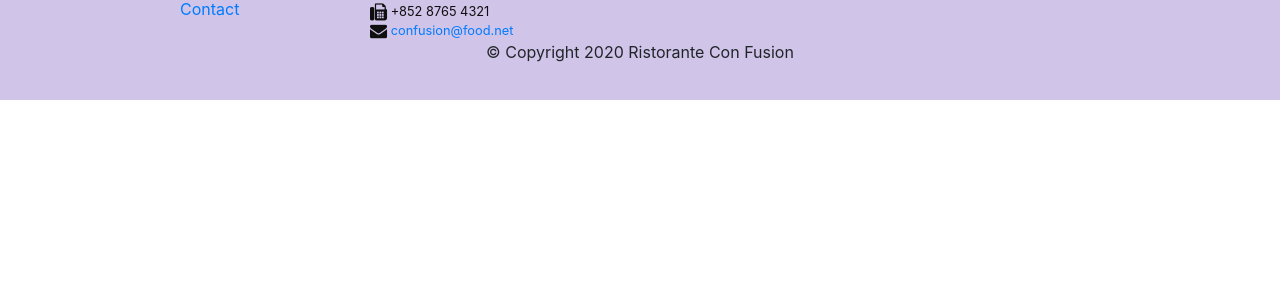
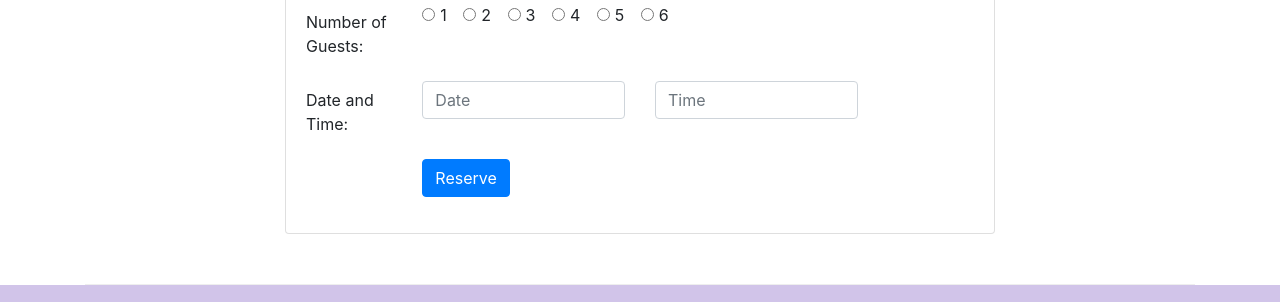
Before and after one commit to aldom7673/Bootstrap-test, a website: page index.html in a window 1280 px wide. Shown: the part 1661-1963 px from the top of the page. Before the commit the page ends 1761 px from the top, so only its background shows below. Drawn offline with nearby package versions, Linux system fonts and the light colour scheme.

Commit message:
Assignment 2

```diff
--- a/index.html
+++ b/index.html
@@ -41,8 +41,11 @@
                     <h1>Ristorante con Fusion</h1>
                     <p>We take inspiration from the World's best cuisines, and create a unique fusion experience. Our lipsmacking creations will tickle your culinary senses!</p>
                 </div>
-                <div class="col-12 col-sm align-self-center">
+                <div class="col-12 col-sm-3 align-self-center">
                     <img src="img/logo.png" class="img-fluid">
+                </div>
+                <div class="col-12 col-sm-3 align-self-center">
+                    <a href="#reservation" class="btn btn-warning btn-sm btn-block" role="button">Reserve Table</a>
                 </div>
             </div>
         </div>
@@ -58,7 +61,7 @@
                     <img class="d-flex mr-3 img-thumbnail align-self-center" src="img/uthappizza.png" alt="uthappizza" />
                     <div class="media-body">
                         <h2 class="mt-0"> Uthappizza <span class="badge badge-danger"> HOT <span class="badge badge-pill badge-secondary"> $4.99 </span>  </span> </h2>
-                        <p>A unique combination of Indian Uthappam (pancake) and Italian pizza, topped with Cerignola olives, ripe vine cherry tomatoes, Vidalia onion, Guntur chillies and Buffalo Paneer.</p>
+                        <p class="d-none d-sm-block">A unique combination of Indian Uthappam (pancake) and Italian pizza, topped with Cerignola olives, ripe vine cherry tomatoes, Vidalia onion, Guntur chillies and Buffalo Paneer.</p>
                     </div>
                 </div>
             </div>
@@ -66,12 +69,17 @@
 
 
         <div class="row row-content align-items-center">
-            <div class="col-12 col-sm-4 col-md-3">
+            <div class="col-12 col-sm-4 col-md-3 order-sm-first">
                 <h3>This Month's Promotions</h3>
             </div>
-            <div class="col col-sm col-md">
-                <h2>Weekend Grand Buffet</h2>
-                <p>Featuring mouthwatering combinations with a choice of five different salads, six enticing appetizers, six main entrees and five choicest desserts. Free flowing bubbly and soft drinks. All for just $19.99 per person </p>
+            <div class="col col-sm col-md order-sm-last">
+                <div class="media">
+                    <div class="media-body">
+                        <h2 class="mt-0"> Weekend Grand Buffet <span class="badge badge-danger"> NEW </span> </h2>
+                        <p class="d-none d-sm-block">Featuring mouthwatering combinations with a choice of five different salads, six enticing appetizers, six main entrees and five choicest desserts. Free flowing bubbly and soft drinks. All for just $19.99 per person </p>
+                    </div>
+                    <img class="d-flex mr-3 img-thumbnail align-self-center" src="img/buffet.png" alt="buffet" />
+                </div>
             </div>
         </div>
 
@@ -85,7 +93,63 @@
                     <div class="media-body">
                         <h2 class="mt-0"> Alberto Somayya </h2>
                         <h4>Executive Chef</h4>
-                        <p>Award winning three-star Michelin chef with wide International experience having worked closely with whos-who in the culinary world, he specializes in creating mouthwatering Indo-Italian fusion experiences. </p>
+                        <p class="d-none d-sm-block">Award winning three-star Michelin chef with wide International experience having worked closely with whos-who in the culinary world, he specializes in creating mouthwatering Indo-Italian fusion experiences. </p>
+                    </div>
+                </div>
+            </div>
+        </div>
+
+        <div class="row row-content" id="reservation">
+            <div class="offset-md-2 col-sm-8">
+                <div class="card">
+                    <h3 class="card-header bg-warning text-white"> Reserve a Table </h3>
+                    <div class="card-body">
+                        <form>
+                            <div class="form-group row">
+                                <label for="inlineRadioOptions" class="col-md-2 col-form-label"> Number of Guests: </label>
+                                <div class="col-12 col-sm-8">
+                                    <div class="form-check form-check-inline">
+                                        <input class="form-check-input" type="radio" name="inlineRadioOptions" id="inlineRadio1" value="1">
+                                        <label class="form-check-label" for="inlineRadio1">1</label>
+                                      </div>
+                                      <div class="form-check form-check-inline">
+                                        <input class="form-check-input" type="radio" name="inlineRadioOptions" id="inlineRadio2" value="2">
+                                        <label class="form-check-label" for="inlineRadio2">2</label>
+                                      </div>
+                                      <div class="form-check form-check-inline">
+                                        <input class="form-check-input" type="radio" name="inlineRadioOptions" id="inlineRadio3" value="3">
+                                        <label class="form-check-label" for="inlineRadio3">3</label>
+                                      </div>
+                                      <div class="form-check form-check-inline">
+                                        <input class="form-check-input" type="radio" name="inlineRadioOptions" id="inlineRadio4" value="4">
+                                        <label class="form-check-label" for="inlineRadio4">4</label>
+                                      </div>
+                                      <div class="form-check form-check-inline">
+                                        <input class="form-check-input" type="radio" name="inlineRadioOptions" id="inlineRadio5" value="5">
+                                        <label class="form-check-label" for="inlineRadio5">5</label>
+                                      </div>
+                                      <div class="form-check form-check-inline">
+                                        <input class="form-check-input" type="radio" name="inlineRadioOptions" id="inlineRadio6" value="6">
+                                        <label class="form-check-label" for="inlineRadio6">6</label>
+                                      </div>
+                                </div>
+                            </div>
+
+                            <div class="form-group row">
+                                <label for="date" class="col-md-2 col-form-label"> Date and Time: </label>
+                                <div class="col-md-4">
+                                    <input type="text" class="form-control" id="date" name="date" placeholder="Date" />
+                                </div>
+                                <div class="col-md-4">
+                                    <input type="text" class="form-control" id="time" name="Time" placeholder="Time" />
+                                </div>
+                            </div>
+                            <div class="form-group row">
+                                <div class="offset-md-2 col-md-10">
+                                    <button type="submit" class="btn btn-primary"> Reserve </button>
+                                </div>
+                            </div>
+                        </form>
                     </div>
                 </div>
             </div>
```
